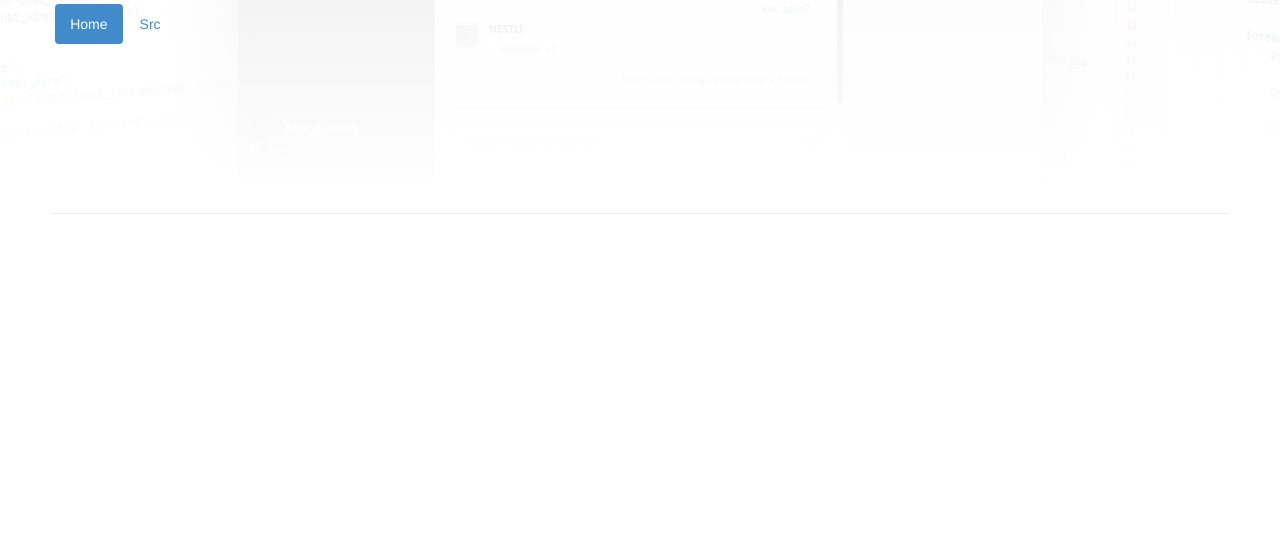
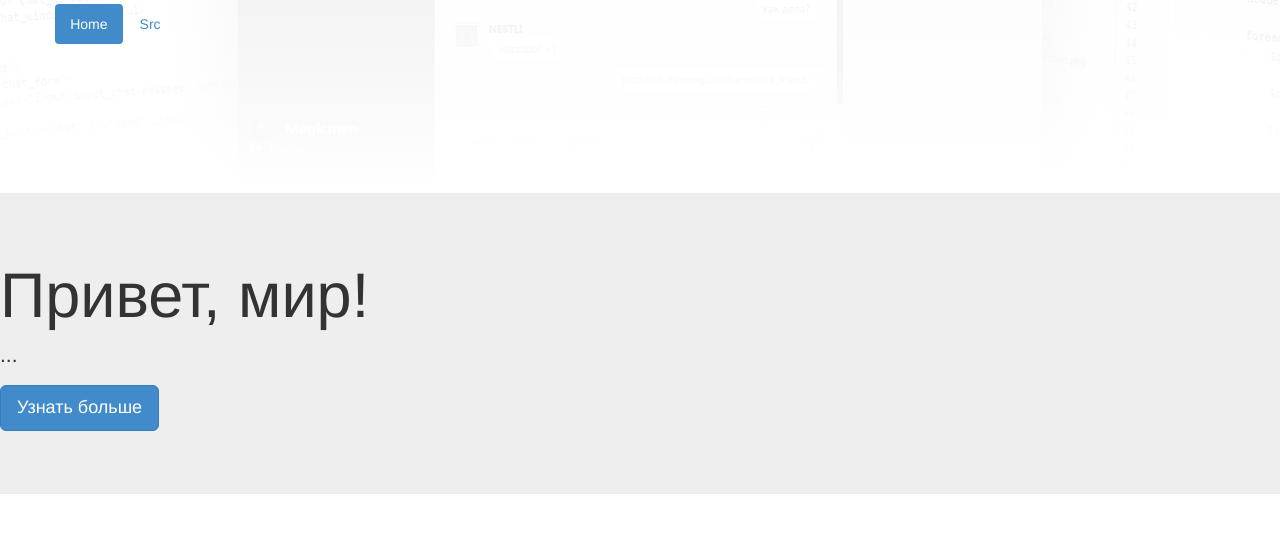
Before and after one commit to jm-organization/jm-organization.github.io, a Jekyll site: the page built from index.html, in a window 1280 px wide and 900 px high, scrolled down 337 px. Shown: the top 533 px of the window. Built offline with Jekyll 4.4.1, drawn with Linux system fonts in a browser that asks for light colours.

Commit message:
backend::add jmbuttron

```diff
--- a/_includes/jm_header.html
+++ b/_includes/jm_header.html
@@ -1,7 +1,15 @@
 <div class="jm-layer" ></div>
+
+<div class="jumbotron">
+	<h1>Привет, мир!</h1>
+	<p>...</p>
+	<p><a class="btn btn-primary btn-lg" role="button">Узнать больше</a></p>
+</div>
+
 <div class="navigation" id="navigation" >
 	<nav class="nav nav-pills page-width" >
 		{% include jm_navigation.html %}
 	</nav>
 </div>
+
 <div class="jm-layer2" ></div>
```
